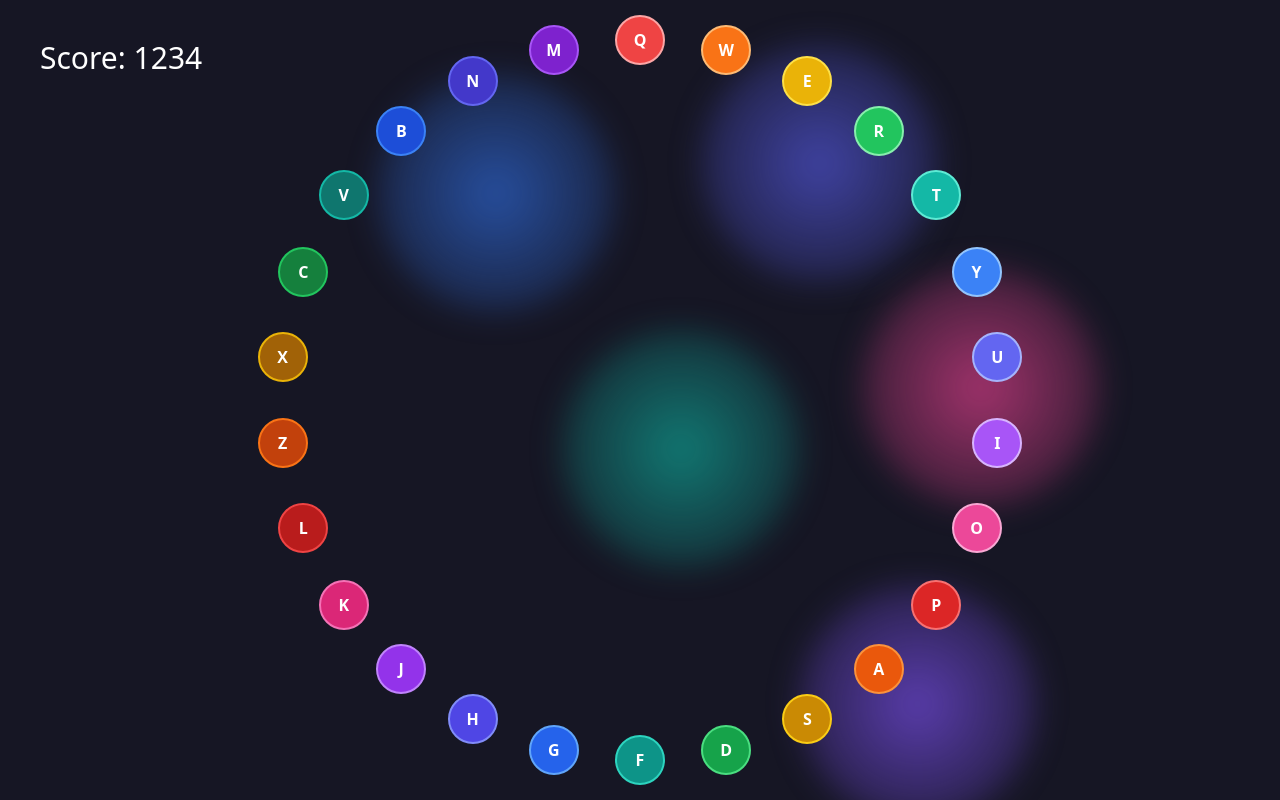
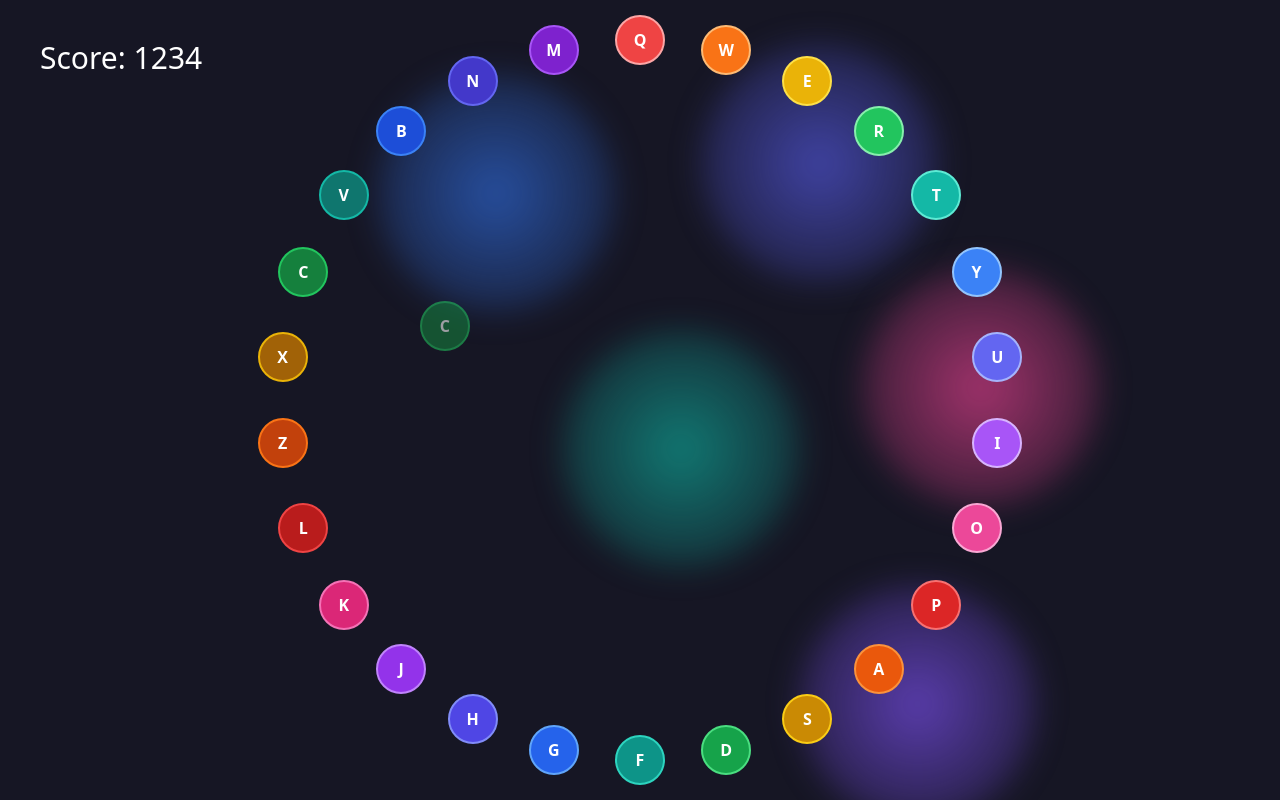
Before and after one commit to vincedefreitas/keyboard-warrior, a React (Vite) app: page / in a window 1280 px wide. Built offline with nearby package versions, Linux system fonts and the light colour scheme.

Commit message:
Create functionality for generating and moving flying letters

```diff
--- a/src/App.tsx
+++ b/src/App.tsx
@@ -2,6 +2,7 @@ import "./App.css";
 import TargetLetter from "./components/TargetLetter/TargetLetter";
 import MovingBackground from "./components/Background";
 import FlyingLetter from "./components/FlyingLetter";
+import { useState, useEffect } from "react";
 
 const LETTER_COLORS = {
   Q: {
@@ -114,6 +115,36 @@ const LETTERS = Object.keys(LETTER_COLORS) as Array<keyof typeof LETTER_COLORS>;
 const TARGET_SIZE = 50;
 
 function App() {
+  const [flyingLetter, setFlyingLetter] = useState<{
+    letter: keyof typeof LETTER_COLORS;
+    progress: number;
+  } | null>(null);
+
+  useEffect(() => {
+    const interval = setInterval(() => {
+      const randomLetter = LETTERS[Math.floor(Math.random() * LETTERS.length)];
+      setFlyingLetter({ letter: randomLetter, progress: 0 });
+    }, 1500);
+
+    return () => clearInterval(interval);
+  }, []);
+
+  useEffect(() => {
+    if (flyingLetter) {
+      const animation = requestAnimationFrame(() => {
+        setFlyingLetter((prev) =>
+          prev ? { ...prev, progress: prev.progress + 0.01 } : null
+        );
+      });
+
+      if (flyingLetter.progress >= 1.2) {
+        setFlyingLetter(null);
+      }
+
+      return () => cancelAnimationFrame(animation);
+    }
+  }, [flyingLetter]);
+
   return (
     <>
       <MovingBackground />
@@ -129,6 +160,20 @@ function App() {
           />
         );
       })}
+      {flyingLetter && (
+        <FlyingLetter
+          letter={flyingLetter.letter}
+          angle={
+            (LETTERS.indexOf(flyingLetter.letter) / LETTERS.length) *
+              Math.PI *
+              2 -
+            Math.PI / 2
+          }
+          progress={flyingLetter.progress}
+          size={TARGET_SIZE}
+          colors={LETTER_COLORS[flyingLetter.letter]}
+        />
+      )}
     </>
   );
 }
```
